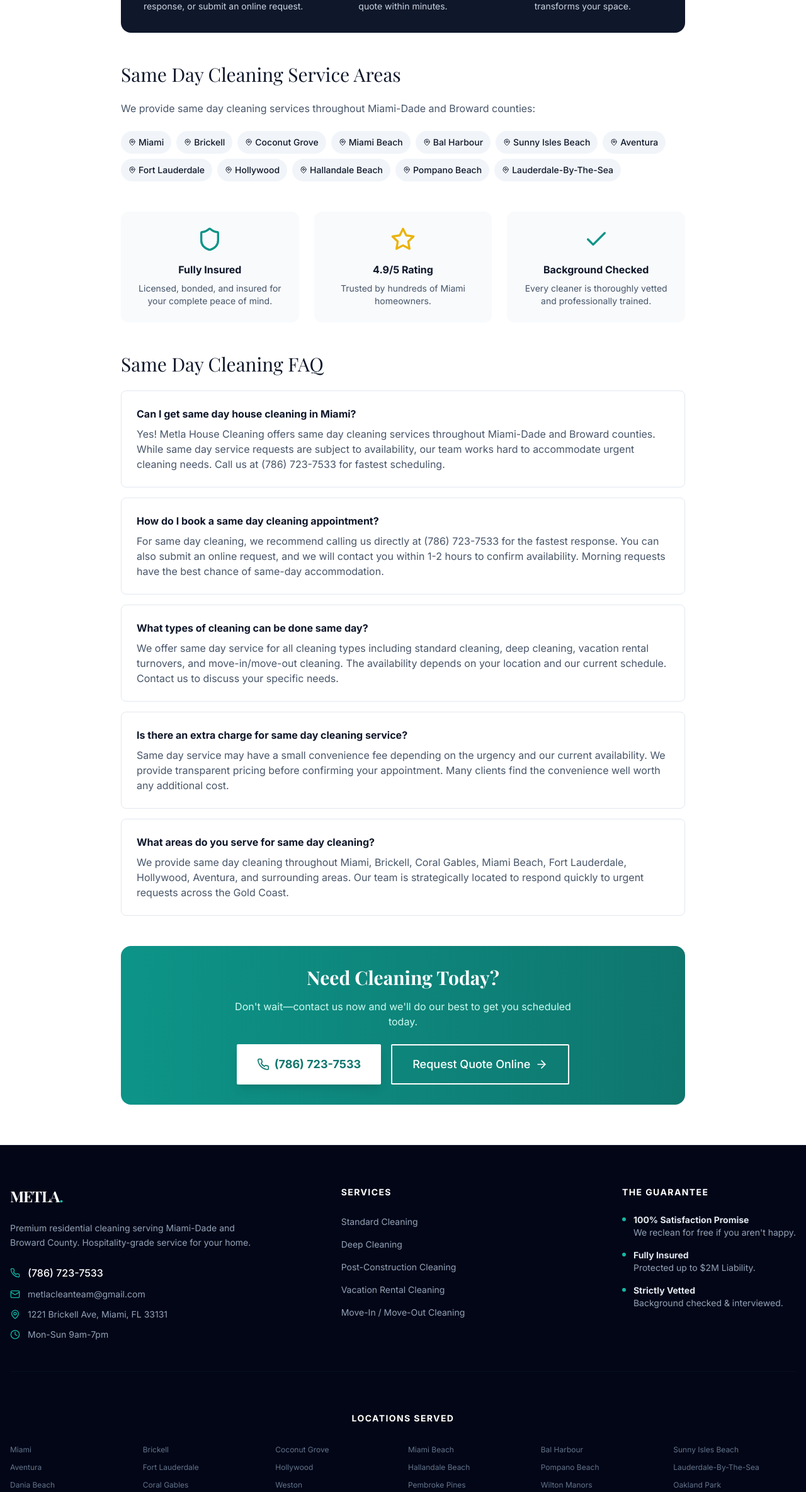
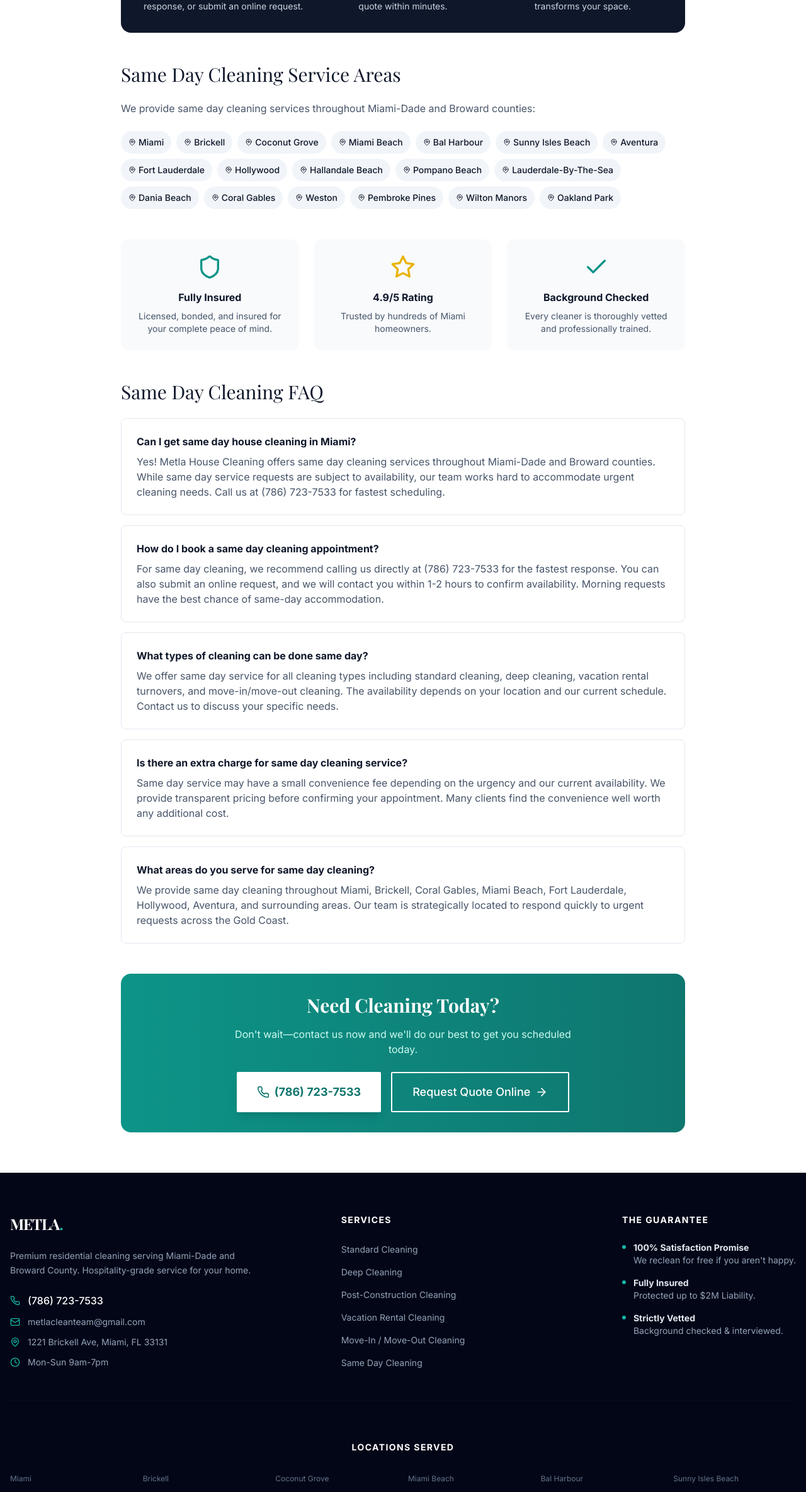
Before and after one commit to artyommachekin-lgtm/Metla-Miami, a React (Vite) app: page /same-day-cleaning in a window 1280 px wide. Shown: the part 2366-4735 px from the top of the page at 63% size. Built offline with nearby package versions, Linux system fonts and the light colour scheme; no server answers; a web font is replaced by a local one.

Commit message:
fix: Add Same Day Cleaning to Footer, link all 18 locations

```diff
--- a/components/Footer.tsx
+++ b/components/Footer.tsx
@@ -60,6 +60,11 @@ const Footer: React.FC = () => {
                     </Link>
                   </li>
                 ))}
+                <li>
+                  <Link to="/same-day-cleaning" className="hover:text-teal-400 transition-colors text-sm">
+                    Same Day Cleaning
+                  </Link>
+                </li>
               </ul>
             </div>
           </div>
--- a/pages/SameDayCleaningPage.tsx
+++ b/pages/SameDayCleaningPage.tsx
@@ -214,7 +214,7 @@ const SameDayCleaningPage: React.FC = () => {
                             We provide same day cleaning services throughout Miami-Dade and Broward counties:
                         </p>
                         <div className="flex flex-wrap gap-2">
-                            {LOCATIONS.slice(0, 12).map((loc) => (
+                            {LOCATIONS.map((loc) => (
                                 <Link
                                     key={loc.slug}
                                     to={`/location/${loc.slug}`}
```
